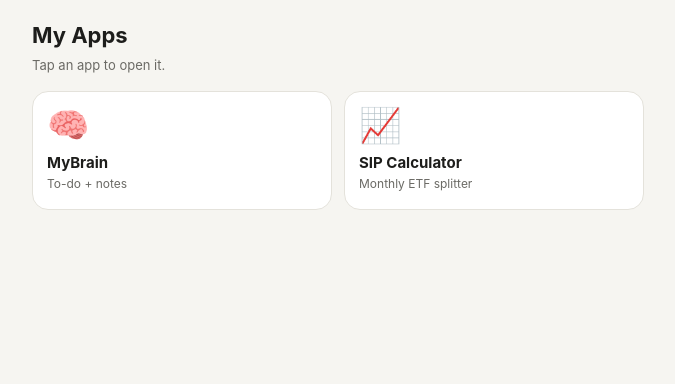
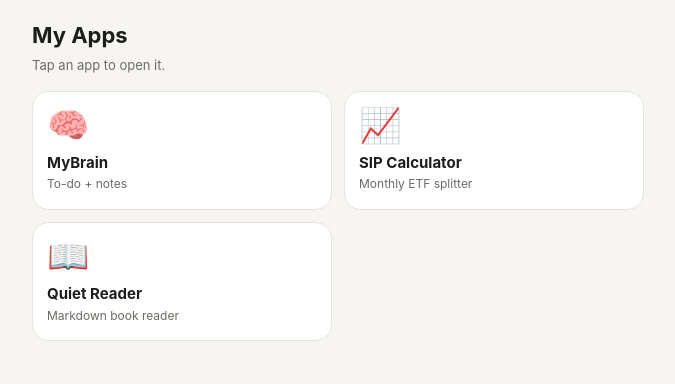
Before and after one commit to dhvl1992/dhvl1992.github.io, a plain HTML site: page index.html in a window 1280 px wide. Shown: the whole page, without its empty margins (302-977 px from the left). Drawn offline with Linux system fonts and the light colour scheme.

Commit message:
Add Quiet Reader to app list
Co-Authored-By: Claude Opus 5.5 <noreply@anthropic.com>
Claude-Session: https://claude.ai/code/session_015L4X3r6dL9HiPKoK75Z3dS

```diff
--- a/index.html
+++ b/index.html
@@ -40,6 +40,7 @@
 const APPS = [
   { name: "MyBrain",        desc: "To-do + notes",        emoji: "🧠", url: "/mybrain/" },
   { name: "SIP Calculator", desc: "Monthly ETF splitter", emoji: "📈", url: "/sipcalc/" },
+  { name: "Quiet Reader",   desc: "Markdown book reader", emoji: "📖", url: "/reader/" },
 ];
 
 document.getElementById("grid").innerHTML = APPS.map(a => `
```
